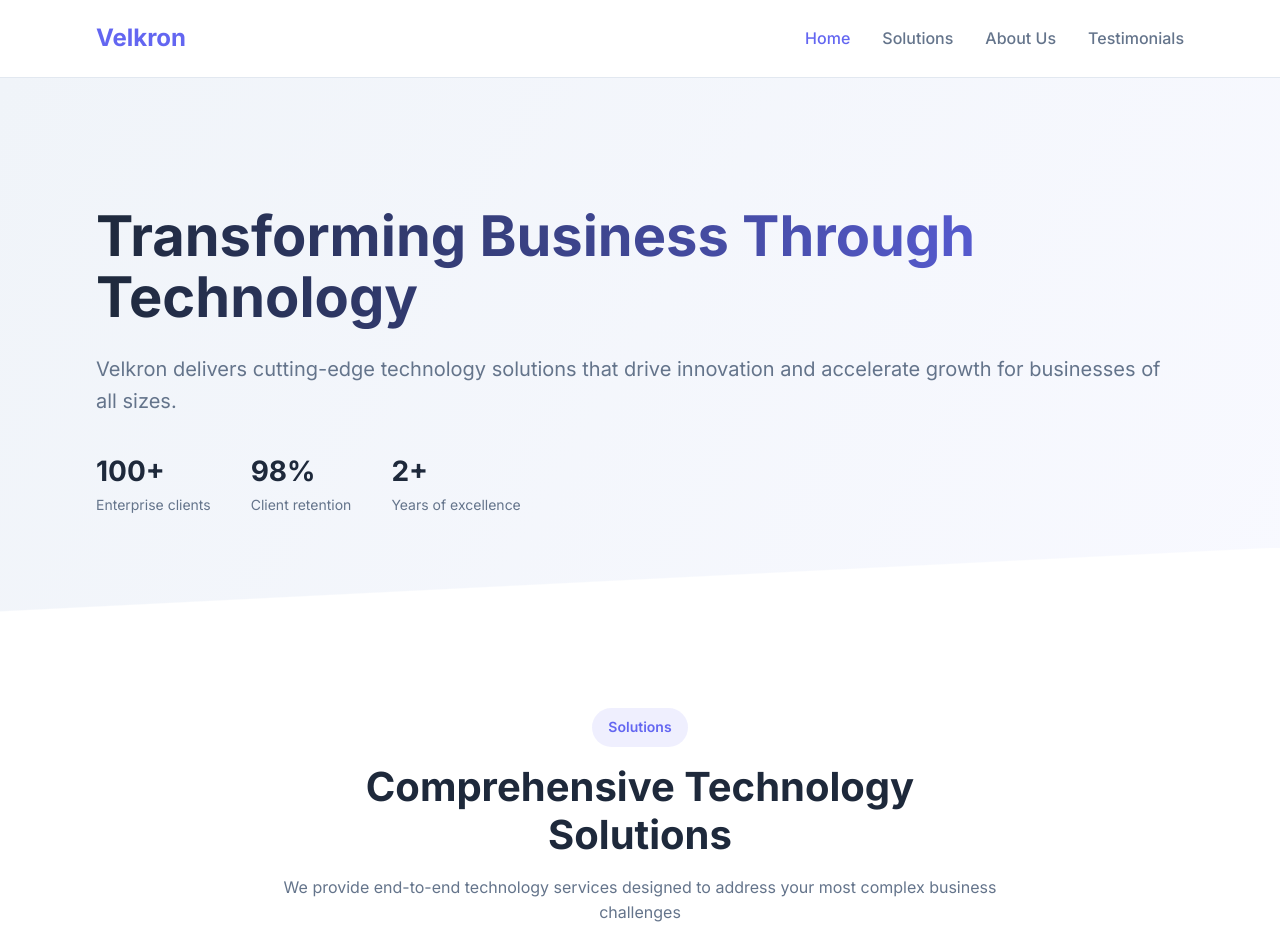
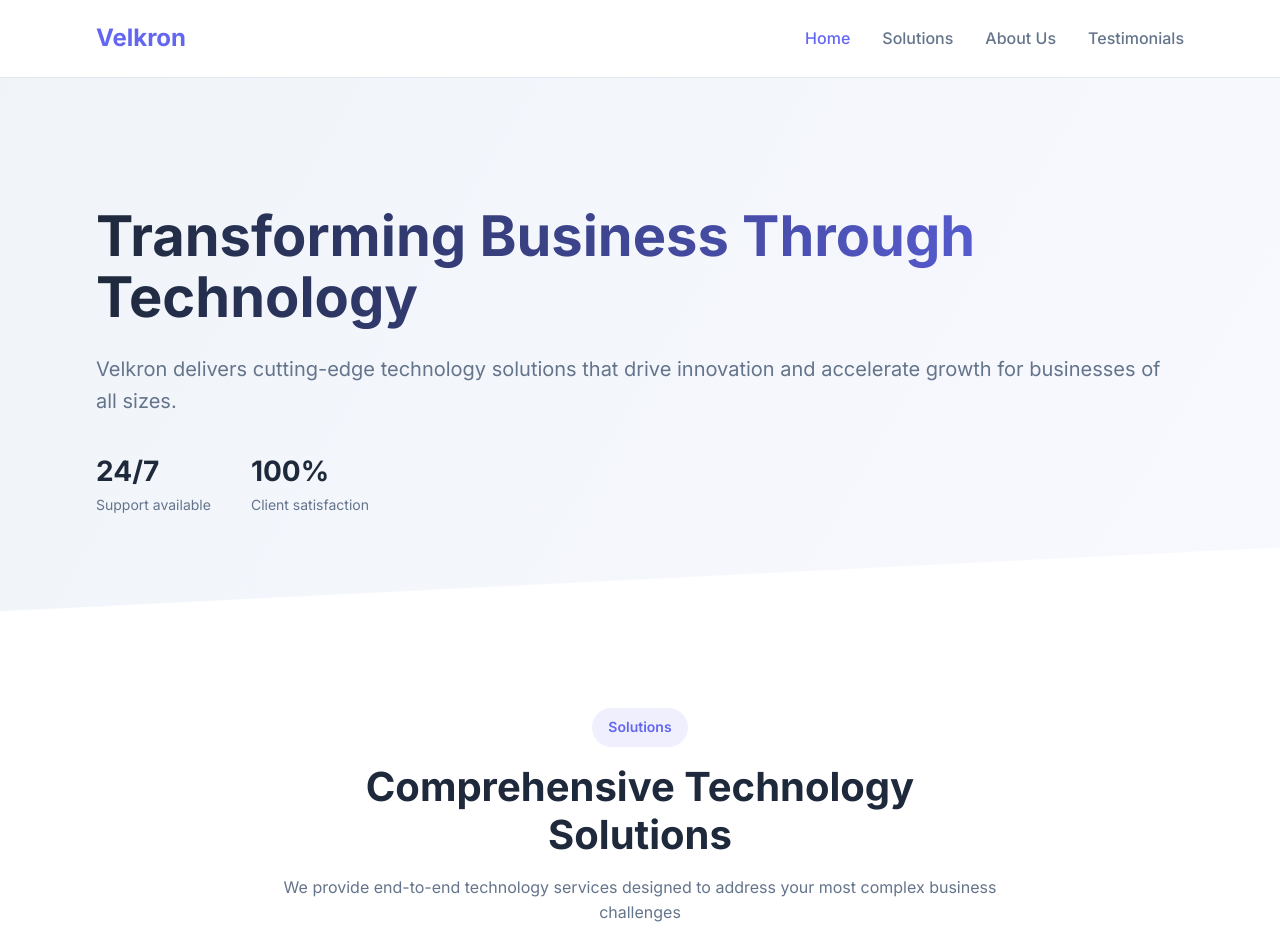
Before and after one commit to Robert-Vaccaro/velkron-site, a plain HTML site: page index.html in a window 1280 px wide. Shown: the top 929 px of the page. Drawn offline with Linux system fonts and the light colour scheme.

Commit message:
update style

```diff
--- a/index.html
+++ b/index.html
@@ -30,16 +30,12 @@
                 <p>Velkron delivers cutting-edge technology solutions that drive innovation and accelerate growth for businesses of all sizes.</p>
                 <div class="hero-metrics">
                     <div class="metric">
-                        <span class="metric-value">100+</span>
-                        <span class="metric-label">Enterprise clients</span>
+                        <span class="metric-value">24/7</span>
+                        <span class="metric-label">Support available</span>
                     </div>
                     <div class="metric">
-                        <span class="metric-value">98%</span>
-                        <span class="metric-label">Client retention</span>
-                    </div>
-                    <div class="metric">
-                        <span class="metric-value">2+</span>
-                        <span class="metric-label">Years of excellence</span>
+                        <span class="metric-value">100%</span>
+                        <span class="metric-label">Client satisfaction</span>
                     </div>
                 </div>
             </div>
```
